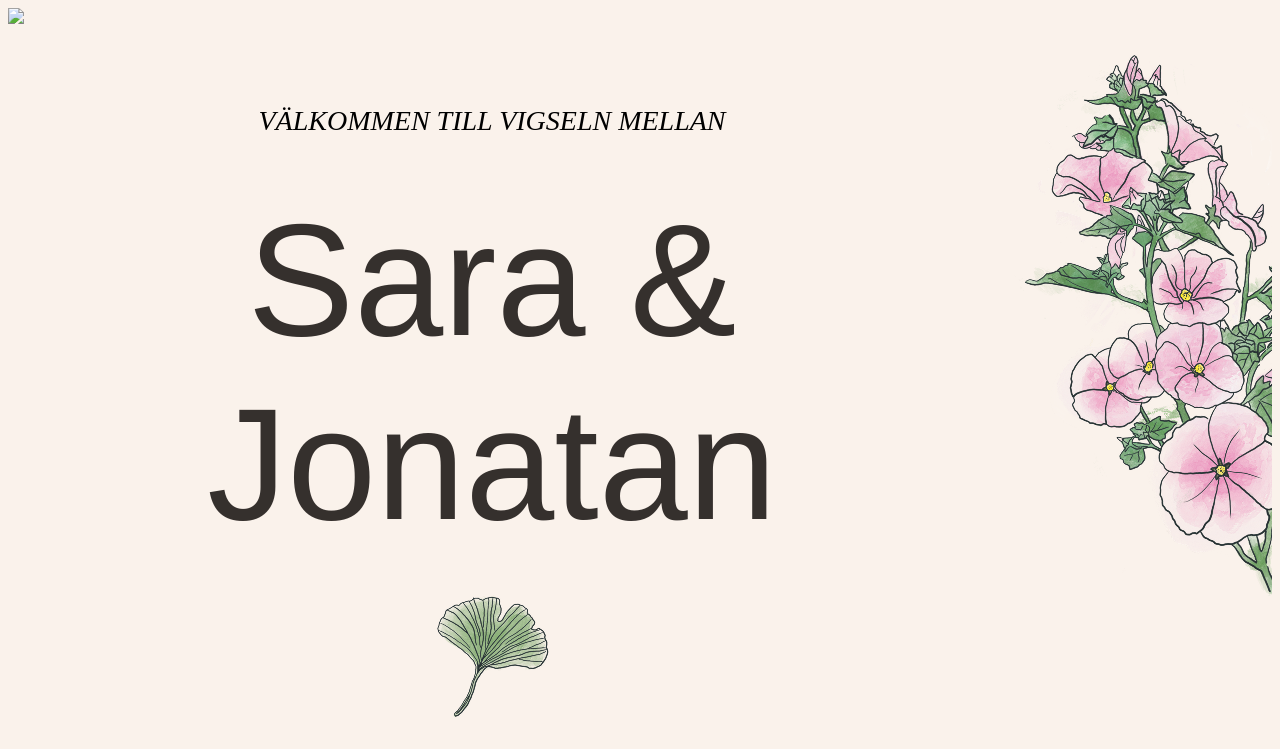
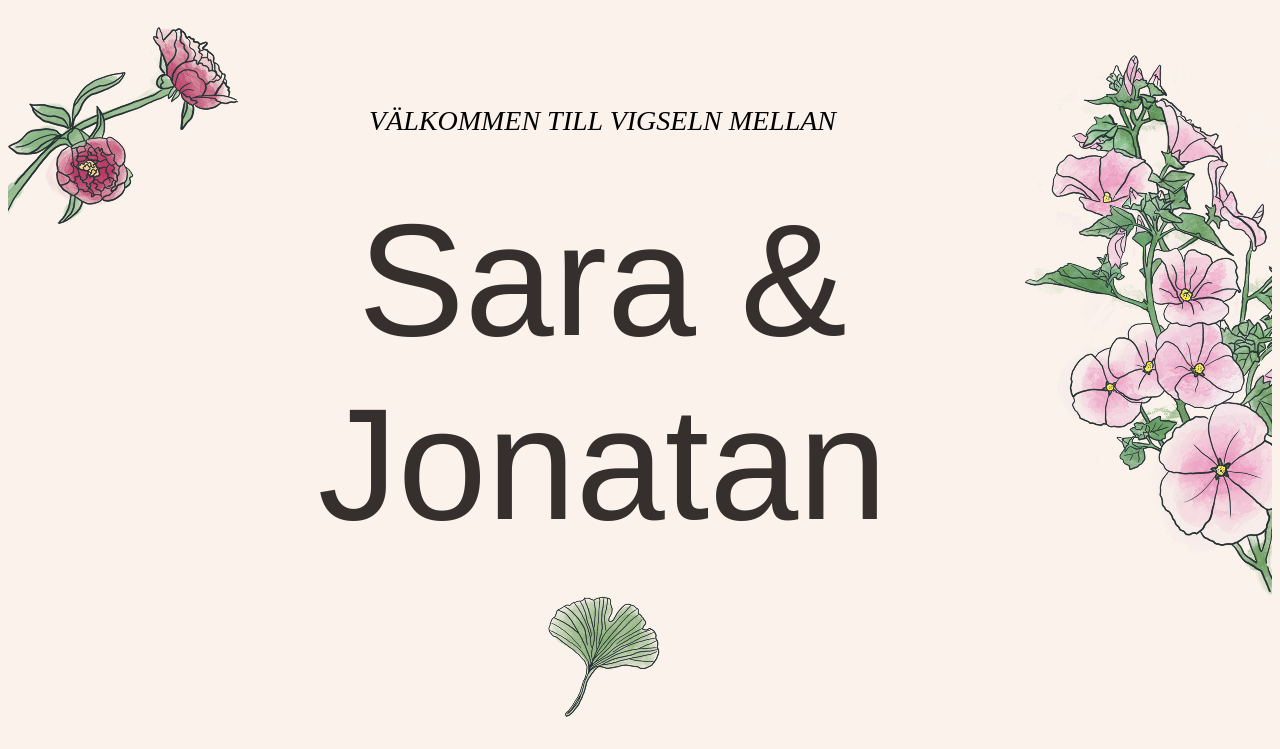
Before and after one commit to HagglundJonatan/sarajonatan, a website: page index.html in a window 1280 px wide. Shown: the top 749 px of the page. Drawn offline with Linux system fonts and the light colour scheme; a web font is replaced by a local one.

Commit message:
correct src path

```diff
--- a/index.html
+++ b/index.html
@@ -22,7 +22,7 @@
 <body>
   <div id="container">
     <div class="rightpanel">
-      <img src="illustrations/Mörkrosa pion.png">
+      <img src="illustrations/Morkrosa_pion.png">
     </div>
     <div id="main_panel">
       <h1 class="titles">Välkommen till vigseln mellan</h1>
```
